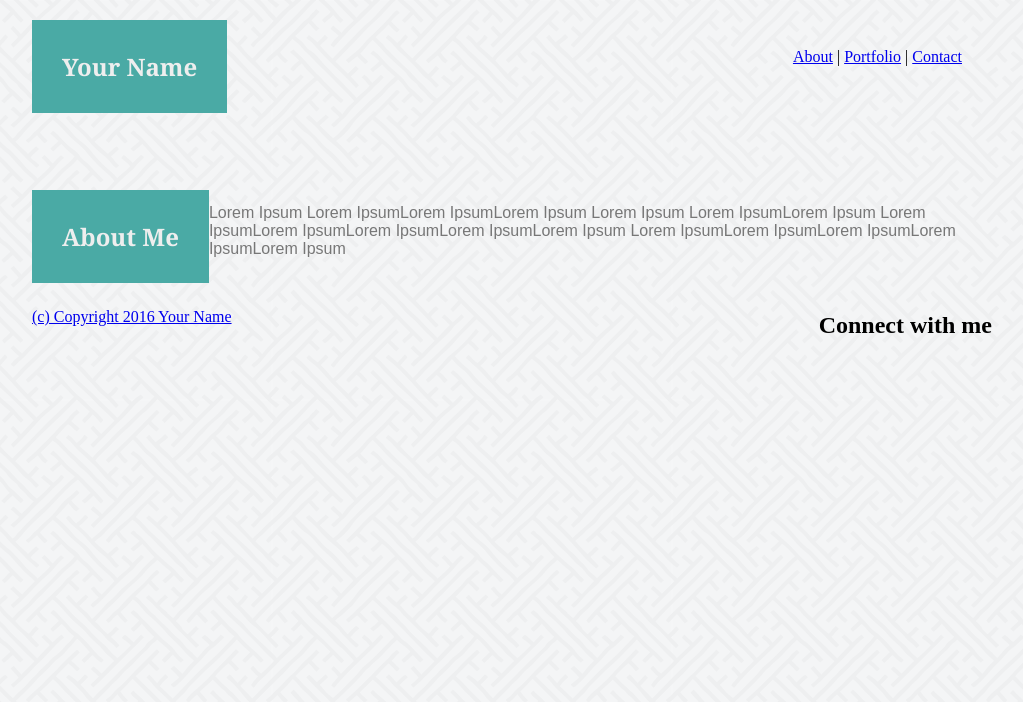
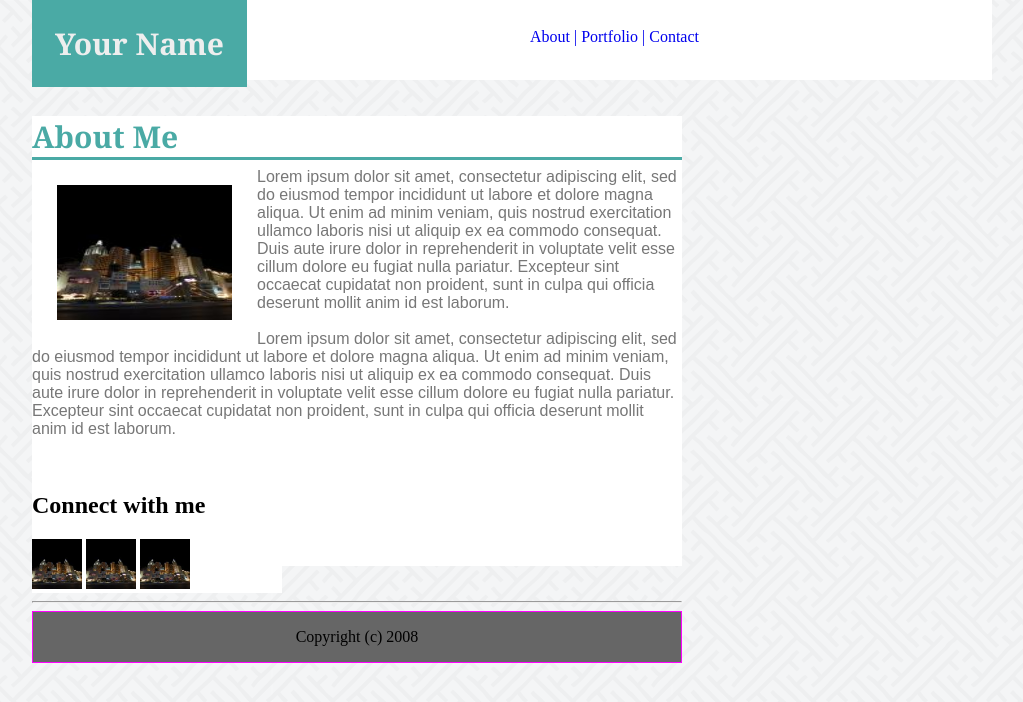
Before and after one commit to minicooperj/Basic-Portfolio, a plain HTML site: page index.html in a window 1280 px wide. Shown: the whole page, without its empty margins (128-1151 px from the left). Drawn offline with Linux system fonts and the light colour scheme.

Commit message:
HW Submission

```diff
--- a/css/style.css
+++ b/css/style.css
@@ -1,39 +1,102 @@
+#connectBox {
+			background-color: #ffffff;
+			width: 250px;
+
+
+
+}
+
+#div3 {	float:left;
+
+
+}
+
+#heading1 {margin:0px;}
+
+#div2 {background-color: #ffffff;
+height:450px;
+width:650px;
+float:left;
+}
+
+#profilePic {	width:175px;
+				height: 135px;
+				float: left;
+				padding: 25px;
+				}
+
+#div1 {background-color: #ffffff;
+height:80px;}
+
 #links1 {	text-align: center;
-			padding:30px;}
+			padding:30px;
+			color:#4aaaa5;
+			padding: 10px;
+			text-decoration: none;
+		}
+
+#aboutMe { 	color: #4aaaa5;
+			font-family: 'Georgia', Times, 'Times New Roman', serif;
+			/*padding: 23px;*/
+			float:left;
+			font-size: 30px;
+			background-color: #ffffff;
+			width:650px;
+			border-bottom: solid;
+			border-spacing: 20px;
+			margin:0px;
+
+		}
 
 .headingBackground {background-color: #4aaaa5;
 					color: #eeeeee;
 					font-family: 'Georgia', Times, 'Times New Roman', serif;
-					padding: 30px;
+					padding: 23px;
 					float:left;
+					font-size: 30px;
 					}
 
 .regularFont {	color: #777777;
 				font-family: Arial, Helvetica Neue, Helvetica, sans-serif;
-				}
+			}
 
 .mainHeader {	background-color: #ffffff;
 				border-color: #cccccc;
-				 }
+			 }
 
 .footer		{background-color: #666666;
 
 			}
 
-.mainContent {	background-color: #ffffff;
+.mainContent{	background-color: #ffffff;
 				border-color: #dddddd;
 				width: 650px;
 
 			}
+.nounderline {text-decoration: none;
+
+			}
 
 
+.connectBox {height: 50px;
+			width: 50px;}
 
-.aside {float:right;}
 body {width: 960px;
 		margin: auto auto;
 		background-image: url("../assets/images/sayagata-400px/sayagata-400px.png");
 
 		}
 
-nav {float: right;
+nav {
 	}
+
+
+.footer, .push {
+border: 1px solid #ff00ff;
+  height: 50px; /* '.push' must be the same height as 'footer' */
+  text-align: center;
+}
+
+.footer {
+
+}
--- a/index.html
+++ b/index.html
@@ -1,53 +1,59 @@
 <!DOCTYPE html>
 <html>
+
 <head>
 	<meta charset="UTF-8" lang="en-US">
 	<link rel="stylesheet" type="text/css" href="css/style.css">
 	<title>My Portfolio</title>
 </head>
+
+
 <body>
 
-	<section style="height:80px;">
-	<header>
-
-		<h1 class="headingBackground">Your Name</h1>
-	</header>
+	<div id="div1">
+			<h1 class="headingBackground" id="heading1">Your Name</h1>
 		<br>
 			<nav id="links1">
-				<a href="#">About</a> |
-				<a href="#">Portfolio</a> |
-				<a href="#">Contact </a>
+				<a class="nounderline" href="#">About   |</a>
+				<a class="nounderline" href="#">   Portfolio   |</a>
+				<a class="nounderline" href="#">   Contact </a>
 			</nav>
-	</section>
+	</div>
+
 <br>
 <br>
+	<div id="div2">
+
+			<h2 id="aboutMe">About Me</h2>
+			<br>
+
+				<img id="profilePic" src="assets/images/profilePic.jpg"></img>
+				<br>
+				<p class="regularFont"> Lorem ipsum dolor sit amet, consectetur adipiscing elit, sed do eiusmod tempor incididunt ut labore et dolore magna aliqua. Ut enim ad minim veniam, quis nostrud exercitation ullamco laboris nisi ut aliquip ex ea commodo consequat. Duis aute irure dolor in reprehenderit in voluptate velit esse cillum dolore eu fugiat nulla pariatur. Excepteur sint occaecat cupidatat non proident, sunt in culpa qui officia deserunt mollit anim id est laborum.
 				<br>
 				<br>
+				Lorem ipsum dolor sit amet, consectetur adipiscing elit, sed do eiusmod tempor incididunt ut labore et dolore magna aliqua. Ut enim ad minim veniam, quis nostrud exercitation ullamco laboris nisi ut aliquip ex ea commodo consequat. Duis aute irure dolor in reprehenderit in voluptate velit esse cillum dolore eu fugiat nulla pariatur. Excepteur sint occaecat cupidatat non proident, sunt in culpa qui officia deserunt mollit anim id est laborum.
+				</p>
 <br>
-	<section>
-		<h2 class="headingBackground">About Me</h2>
-		<br>
-		<p class="regularFont"> Lorem Ipsum Lorem IpsumLorem IpsumLorem Ipsum Lorem Ipsum Lorem IpsumLorem Ipsum
-		Lorem IpsumLorem IpsumLorem IpsumLorem IpsumLorem Ipsum
-		Lorem IpsumLorem IpsumLorem IpsumLorem IpsumLorem Ipsum
-		</p>
-	</section>
-<br>
-	<aside class="aside">
+			<div id="connectBox">
 				<h2>Connect with me</h2>
 				<nav>
-		<a src="imgsrc" href="#" alt="Cat website">
-		<a src="imgsrc" href="#" alt="LinkedIn">
-		<a src="imgsrc" href="#" alt="Falling stack of books">
+					<img class="connectBox" src="assets/images/profilePic.jpg" href="#" alt="Cat website">
+					<img class="connectBox" src="assets/images/profilePic.jpg"  href="#" alt="LinkedIn">
+					<img class="connectBox" src="assets/images/profilePic.jpg" href="#" alt="Falling stack of books">
 				</nav>
 
-	</aside>
+			</>
+	</div>
+<hr>
+	<div class="footer">
+        <p>Copyright (c) 2008</p>
+    </div>
 
 
-
-	<footer>
-		<p> (c) Copyright 2016 Your Name </p>
-	</footer>
+	<!-- <footer> -->
+		<!-- <p> (c) Copyright 2016 Your Name </p> -->
+	<!-- </footer> -->
 
 
 </body>
```
Also changed, not shown: Experiment.html (added, +124 -0 lines), assets/images/profilePic.jpg (added). Lines whose indentation alone changed are shown as unchanged.
